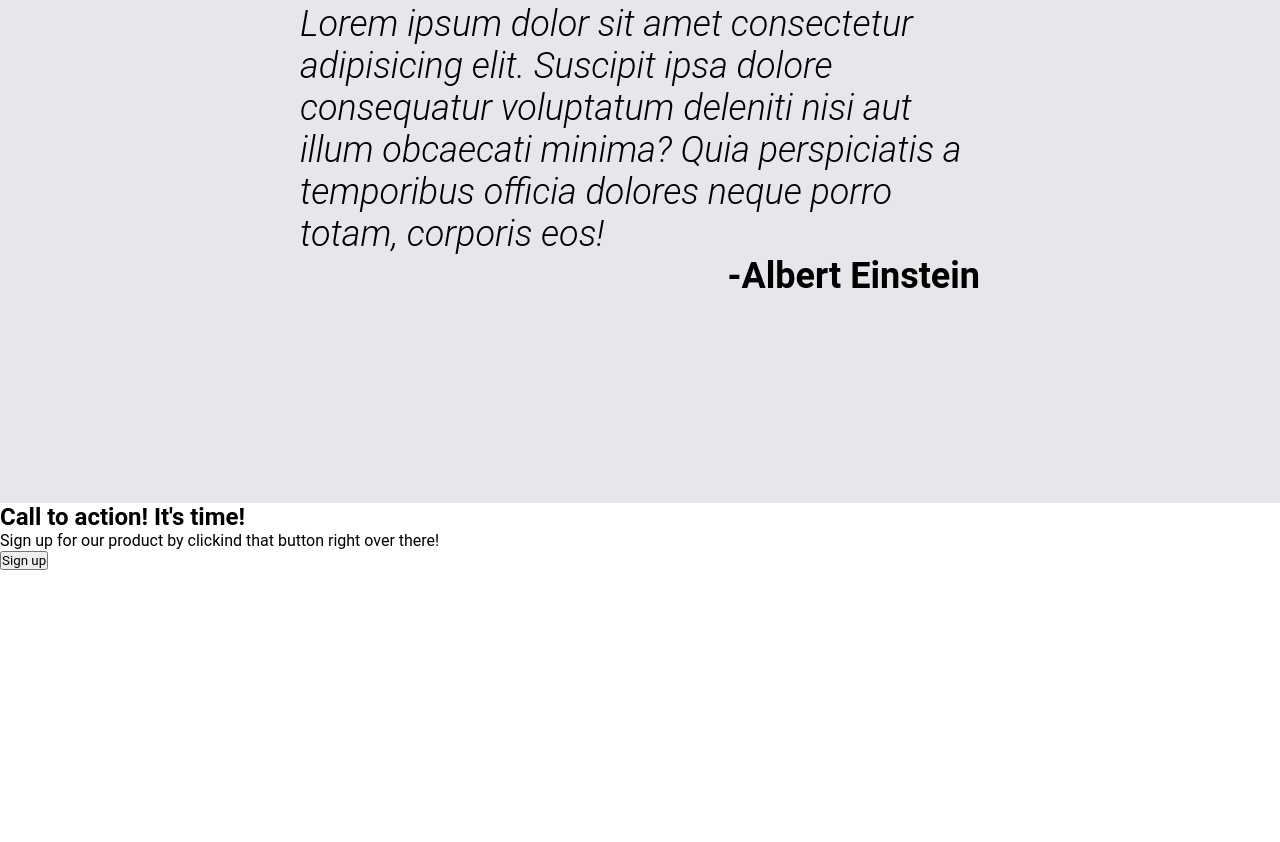
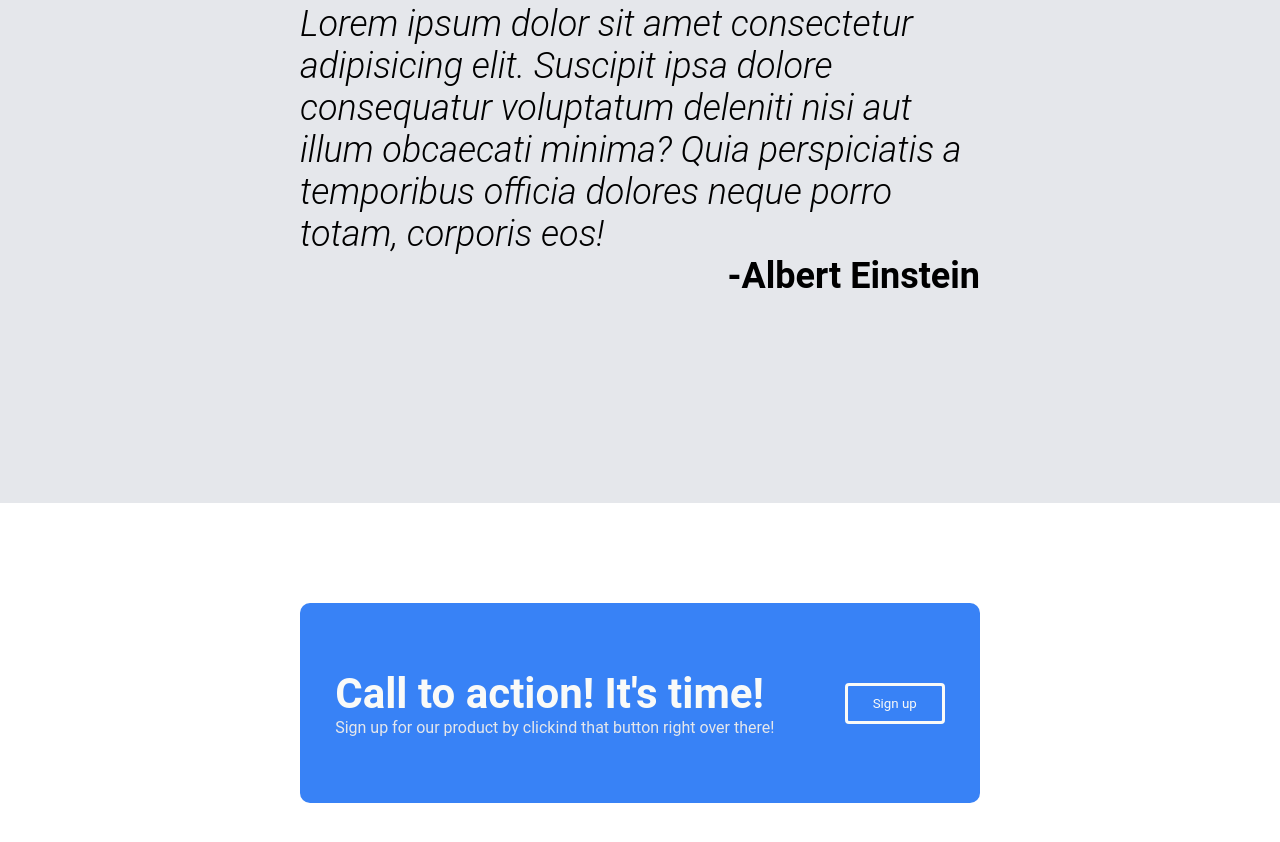
Before and after one commit to kumakhov/odin-landing-page, a plain HTML site: page index.html in a window 1280 px wide. Shown: the part 1296-2138 px from the top of the page. Before the commit the page ends 1866 px from the top, so only its background shows below. Drawn offline with Linux system fonts and the light colour scheme.

Commit message:
it's time xdd xdd xdd xdd xdd

```diff
--- a/index.html
+++ b/index.html
@@ -28,7 +28,7 @@
                     molestiae temporibus aperiam neque itaque, unde quibusdam quasi officiis dolorum incidunt voluptatum
                     sed, quisquam magni, similique sunt?
                 </p>
-                <button class="signupbtn">Sign up</button>
+                <button class="signupbtn"><a href="#">Sign up</a></button>
             </div>
             <img src="images/trnsprntkoomah.png" alt="orange cat funi hehe">
         </div>
@@ -67,14 +67,13 @@
             </p>
         </div>
     </div>
-
     <div class="call">
         <div class="blueblob">
             <div class="blobleft">
                 <h2>Call to action! It's time!</h2>
                 <p>Sign up for our product by clickind that button right over there!</p>
             </div>
-            <button class="lowerbtn">Sign up</button>
+            <button class="lowerbtn"><a href="#">Sign up</a></button>
         </div>
     </div>
 </body>
--- a/style.css
+++ b/style.css
@@ -86,6 +86,11 @@ ul {
     border-radius: 4px;
 }
 
+.signupbtn a {
+    color: #f9faf8;
+    text-decoration: none;
+}
+
 .signupbtn:hover {
     transition-duration: 0.4s;
     box-shadow: 0 12px 16px 0 rgba(0, 0, 0, 0.24), 0 17px 50px 0 rgba(0, 0, 0, 0.19);
@@ -159,3 +164,47 @@ ul {
     font-weight: bold !important;
     align-self: end;
 }
+
+.call {
+    min-height: 500px;
+    background: white;
+}
+
+.blueblob {
+    background: #3882f6;
+    color: #f9faf8;
+    margin: 100px 300px;
+    min-height: 200px;
+    border-radius: 10px;
+    display: flex;
+    align-items: center;
+    justify-content: space-around;
+}
+
+.blobleft h2 {
+    font-size: 42px;
+    font-weight: bold;
+}
+
+.blobleft p {
+    color: #e5e7eb;
+    font-size: 16px;
+}
+
+.lowerbtn {
+    background-color: #3882f6;
+    color: #f9faf8;
+    padding: 10px 25px;
+    border: solid #f9faf8;
+    border-radius: 4px;
+}
+
+.lowerbtn a {
+    color: #f9faf8;
+    text-decoration: none;
+}
+
+.lowerbtn:hover {
+    transition-duration: 0.4s;
+    box-shadow: 0 12px 16px 0 rgba(0, 0, 0, 0.24), 0 17px 50px 0 rgba(0, 0, 0, 0.19);
+}
```
